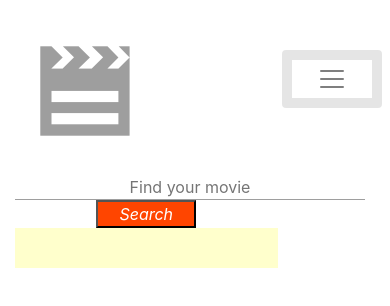
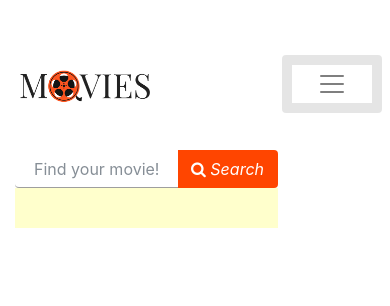
Before and after one commit to konradovsky/MovieSearch, a plain HTML site: page index.html in a window 390 px wide. Drawn offline with nearby package versions, Linux system fonts and the light colour scheme.

Commit message:
responsive menu and new logo

```diff
--- a/index.html
+++ b/index.html
@@ -11,6 +11,7 @@
     <link rel="stylesheet" href="https://maxcdn.bootstrapcdn.com/bootstrap/4.0.0-beta.2/css/bootstrap.min.css" integrity="sha384-PsH8R72JQ3SOdhVi3uxftmaW6Vc51MKb0q5P2rRUpPvrszuE4W1povHYgTpBfshb" crossorigin="anonymous">
     <link rel="stylesheet" href="fontello/css/fontello.css">
     <link href="https://fonts.googleapis.com/css?family=Roboto" rel="stylesheet">
+    <link href="https://maxcdn.bootstrapcdn.com/font-awesome/4.2.0/css/font-awesome.min.css" rel="stylesheet">
     <script src="http://code.jquery.com/jquery-3.2.1.min.js"></script>
   </head>
   <body>
@@ -20,7 +21,7 @@
    <div class="col-9">
 
      <div class="row-3 logo">
-        <i class="icon-video"></i>
+        <img src="M.png" height="100px" />
      </div>
 
      <div class="row-9 nav">
@@ -51,9 +52,13 @@
 
   <!-- Search bar-->
      <div class="row-12 search">
-       <input id="SearchBar" type="text" style="width: 350px;" placeholder="Find your movie"/>
-       <button id="SearchButton"><i>Search</i></button>
-     </div>
+         <div class="input-group">
+           <input type="text" class="form-control" placeholder="Find your movie!"></input>
+             <div class="input-group-btn">
+               <button class="btn btn-default" type="submit"><i class="fa fa-search" aria-hidden="true"></i><i> Search </i></button>
+            </div>
+              </div>
+                </div>
 
 
   <!-- Place for four movies -->
--- a/movie.css
+++ b/movie.css
@@ -45,14 +45,13 @@ text-align: center;
 .logo{
   width: 20%;
   float: left;
-  margin-top: 15px;
-  font-size: 100px;
   color: #9e9e9e;
+  margin-top: 40px;
 }
 
 .nav{
   width: 80%;
-  margin-top: 50px;
+  margin-top: 55px;
   font-size: 20px;
   float: right;
   font-family: 'Roboto', sans-serif;
```
Also changed, not shown: M.png (added).
